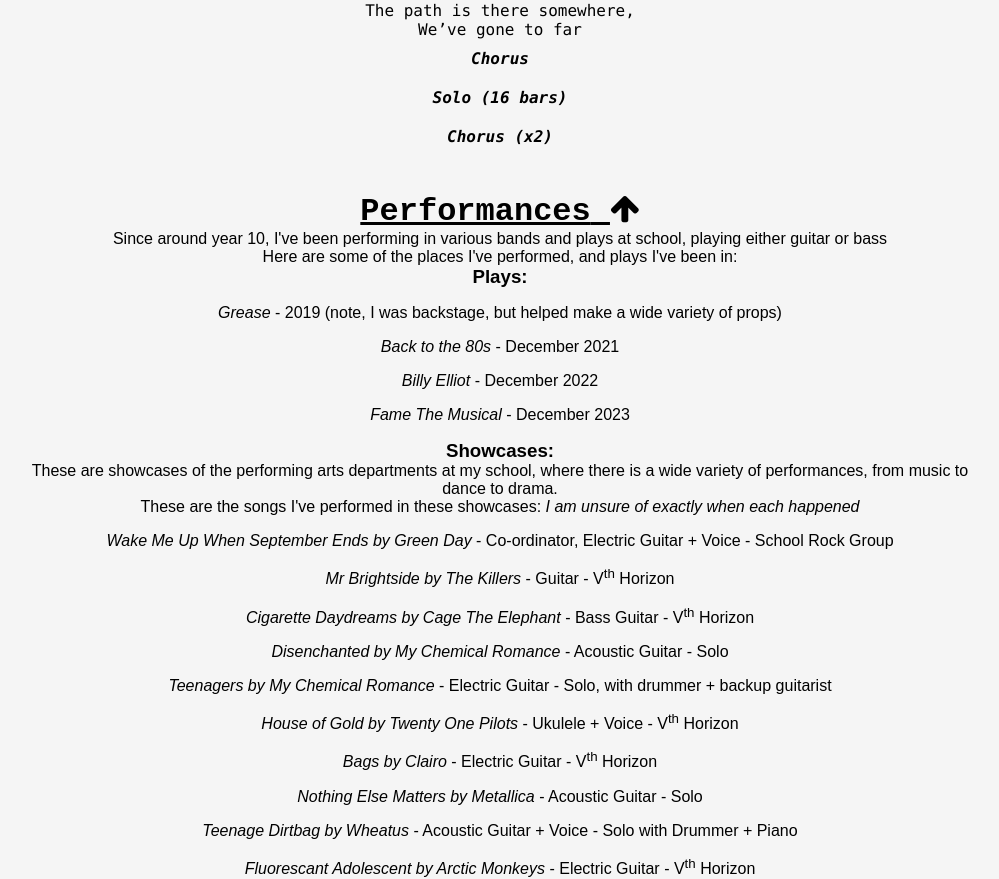
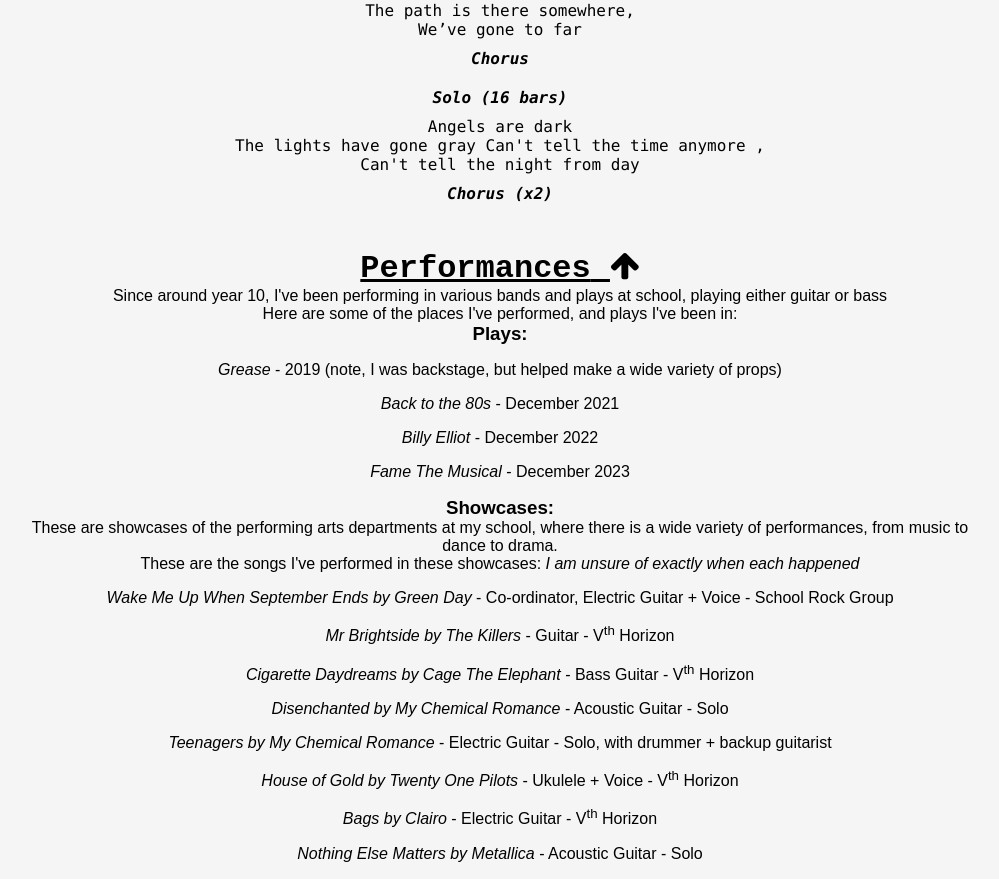
Before and after one commit to joshua-cotugno/jxctno.com, a React (Create React App) app: page /music in a window 1280 px wide. Shown: the part 2849-3728 px from the top of the page, without its empty margins (140-1139 px from the left). Built offline with nearby package versions, Linux system fonts and the light colour scheme.

Commit message:
Edits to lyrics

```diff
--- a/src/views/Music.js
+++ b/src/views/Music.js
@@ -154,7 +154,8 @@
             <span class="lyrics section">Chorus</span>
             <span class="lyrics stanza"></span>
             <span class="lyrics section">Solo (16 bars)</span>
-            <span class="lyrics stanza"></span>
+            <span class="lyrics stanza">Angels are dark<br/>The lights have gone gray
+            Can't tell the time anymore ,<br/>Can't tell the night from day</span>
             <span class="lyrics section">Chorus (x2)</span>
 
           </span>
```
